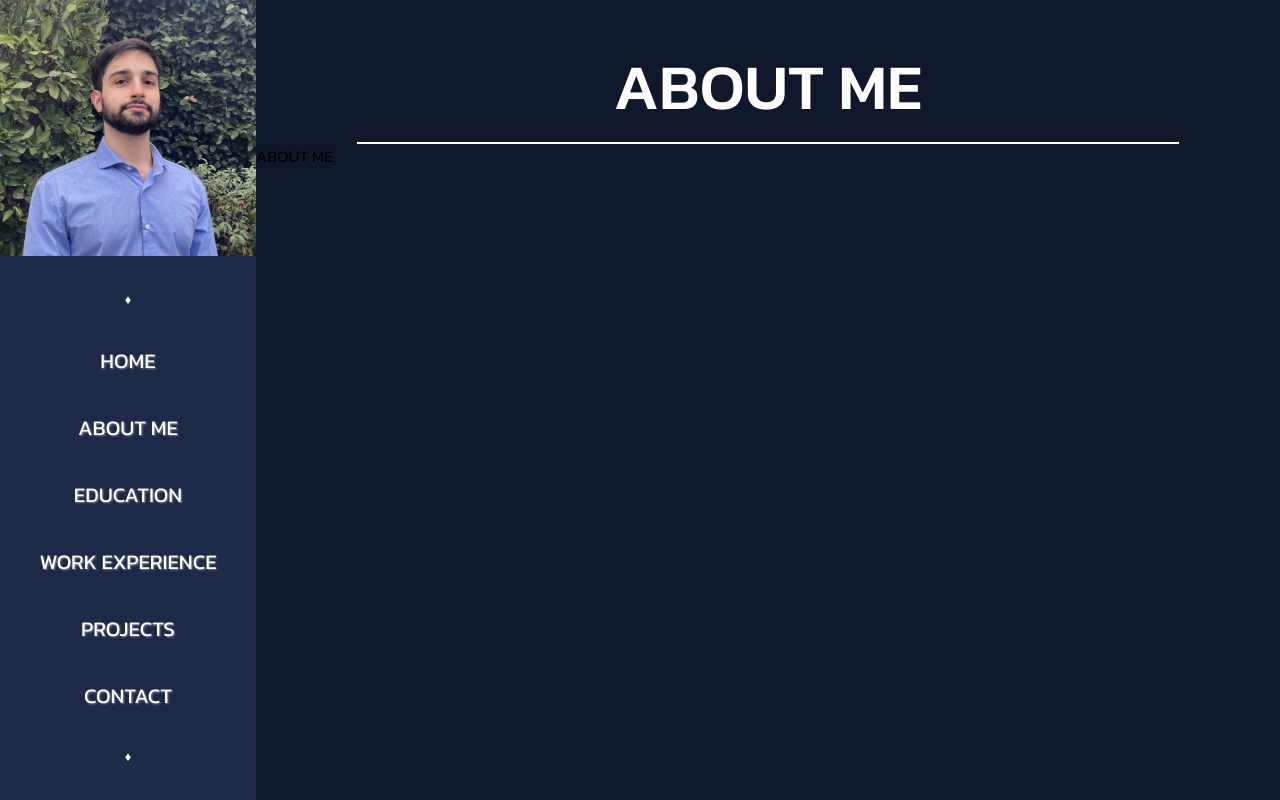
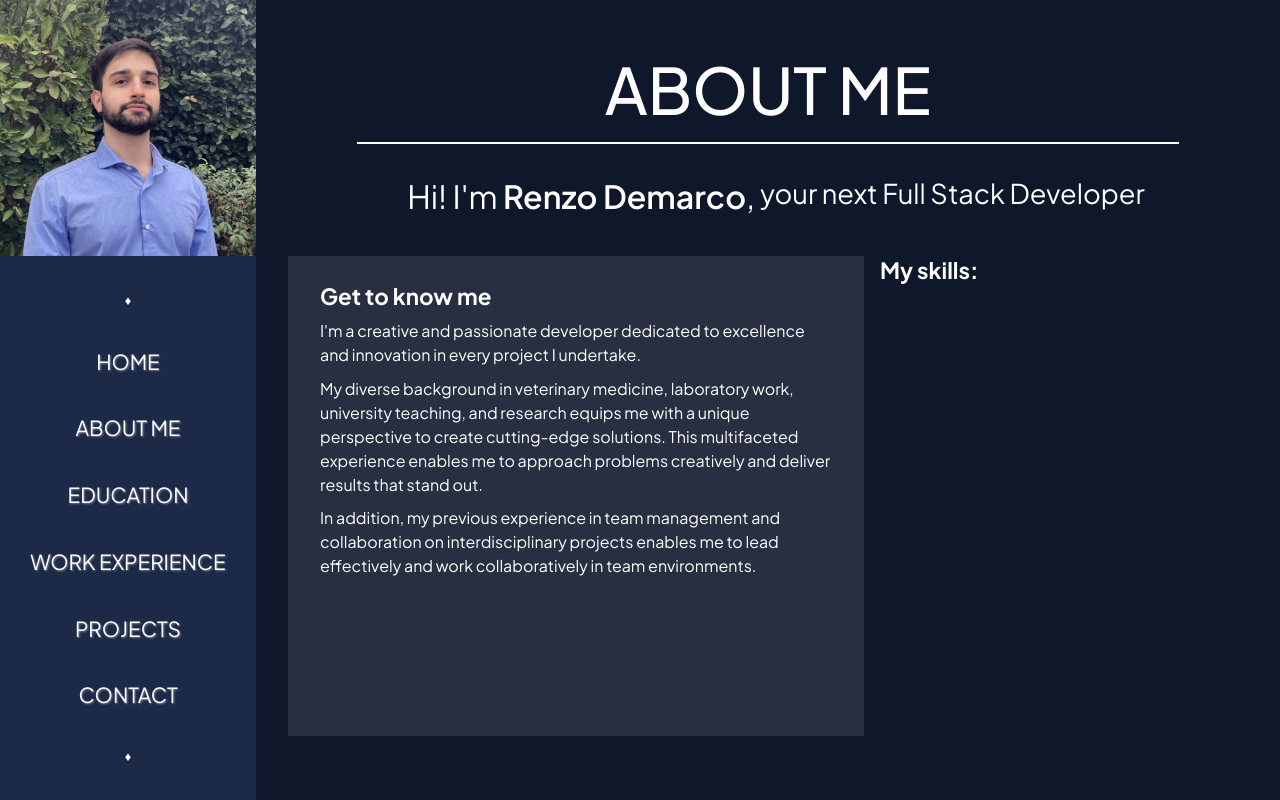
Before and after one commit to renzodemarco/portfolio, a React (Vite) app: page / in a window 1280 px wide. Both pictures are taken after a click on the item "ABOUT ME". Built offline with nearby package versions, Linux system fonts and the light colour scheme.

Commit message:
add about-me intro

```diff
--- a/src/components/Header/Header.css
+++ b/src/components/Header/Header.css
@@ -4,14 +4,6 @@ header {
   flex-direction: column;
   justify-content: flex-end;
   grid-area: header;
-}
-
-h1 {
-  font-size: 4rem;
-  font-weight: 500;
-  color: #fff;
-  text-align: center;
-  margin-bottom: .5rem;
 }
 
 header::after {
--- a/src/components/Layout/Layout.css
+++ b/src/components/Layout/Layout.css
@@ -17,11 +17,13 @@
   grid:
     "header" 9rem
     "main" 1fr
-    "footer" 3rem
+    "footer" 2rem
     / 1fr;
 }
 
 main {
   background-color: #0f172a;
   grid-area: main;
+  padding: 2rem;
+  display: flex;
 }
--- a/src/components/Layout/Layout.jsx
+++ b/src/components/Layout/Layout.jsx
@@ -10,8 +10,6 @@ function Layout({ children }) {
 
   const activeComponent = useSelector(state => state.activeComponent);
   const title = getComponentTitle(activeComponent)
-
-  console.log(title[0])
 
   return (
     <div className='layout'>
--- a/src/index.css
+++ b/src/index.css
@@ -1,9 +1,9 @@
-@import url('https://fonts.googleapis.com/css2?family=Kanit:ital,wght@0,100;0,200;0,300;0,400;0,500;0,600;0,700;0,800;0,900;1,100;1,200;1,300;1,400;1,500;1,600;1,700;1,800;1,900&family=Noto+Sans:ital,wght@0,100..900;1,100..900&display=swap');
+@import url("https://fonts.googleapis.com/css2?family=Plus+Jakarta+Sans:ital,wght@0,200..800;1,200..800&display=swap");
 
 * {
   margin: 0;
   padding: 0;
-  font-family: "Kanit", sans-serif;
+  font-family: "Plus Jakarta Sans", sans-serif;
 }
 
 body {
@@ -17,3 +17,39 @@ body {
   height: 100%;
   max-height: 100%;
 }
+
+p {
+  color: #fff;
+}
+
+h1 {
+  font-size: 4rem;
+  font-weight: 500;
+  color: #fff;
+  text-align: center;
+  margin-bottom: 0.8rem;
+}
+
+h2 {
+  font-size: 2rem;
+  color: #fff;
+  font-weight: 400;
+  display: inline;
+  white-space: pre;
+}
+
+h2 span {
+  font-weight: 600;
+}
+
+h3 {
+  font-size: 1.7rem;
+  color: #fff;
+  font-weight: 400;
+  display: inline;
+}
+
+h4 {
+  font-size: 1.4rem;
+  color: #fff
+}
--- a/src/pages/AboutMe.jsx
+++ b/src/pages/AboutMe.jsx
@@ -1,10 +1,24 @@
-import Header from '../components/Header/Header'
+import './styles.css'
 
 const AboutMe = () => {
   return (
-    <>
-      ABOUT ME
-    </>
+    <div className='about-me-container'>
+      <div className="presentation-container">
+        <h2>Hi! I'm <span>Renzo Demarco</span>, </h2>
+        <h3> your next Full Stack Developer</h3>
+      </div>
+      <div className='intro-container'>
+        <div className='intro'>
+          <h4>Get to know me</h4>
+          <p>I'm a creative and passionate developer dedicated to excellence and innovation in every project I undertake.</p>
+          <p>My diverse background in veterinary medicine, laboratory work, university teaching, and research equips me with a unique perspective to create cutting-edge solutions. This multifaceted experience enables me to approach problems creatively and deliver results that stand out.</p>
+          <p>In addition, my previous experience in team management and collaboration on interdisciplinary projects enables me to lead effectively and work collaboratively in team environments.</p>
+        </div>
+      </div>
+      <div className='skills-container'>
+        <h4>My skills:</h4>
+      </div>
+    </div>
   )
 }
 
--- a/src/pages/Home.jsx
+++ b/src/pages/Home.jsx
@@ -2,9 +2,9 @@
 
 const Home = () => {
   return (
-    <>
+    <p>
       HOME
-    </>
+    </p>
   )
 }
 
--- /dev/null
+++ b/src/pages/styles.css
@@ -0,0 +1,39 @@
+.about-me-container {
+  width: 100%;
+  height: 100%;
+  display: grid;
+  grid-template-areas:
+  "presentation presentation"
+  "intro skills";
+  grid-template-rows: 4rem 1fr;
+  grid-template-columns: 60% 40%;
+  gap: 1rem
+}
+
+.presentation-container {
+  display: flex;
+  justify-content: center;
+  align-items: flex-start;
+  grid-area: presentation;
+}
+
+.intro-container {
+  grid-area: intro;
+  display: flex;
+  flex-direction: column;
+  padding: 1.6rem 2rem;
+  background-color: rgba(255, 255, 255, .1);
+}
+
+.intro h4 {
+  margin-bottom: .6rem;
+}
+
+.intro p {
+  line-height: 1.5rem;
+  margin-bottom: .6rem;
+}
+
+.skills-container {
+  grid-area: skills;
+}
```
